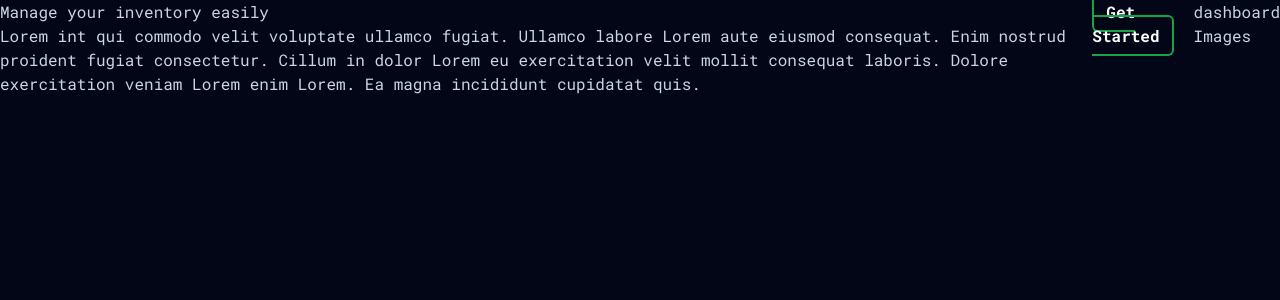
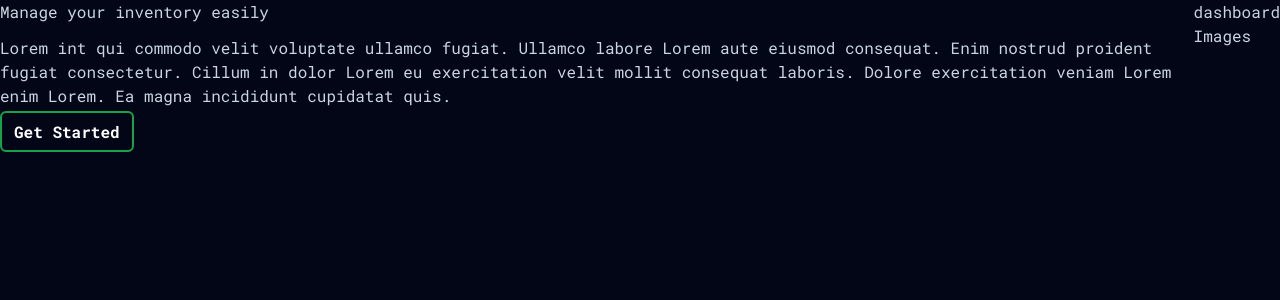
Before and after one commit to esthercate/Hardware-store-management, a Next.js app: page / in a window 1280 px wide. Shown: the top 300 px of the page. Built offline with nearby package versions, Linux system fonts and the light colour scheme.

Commit message:
Left section complete

```diff
--- a/app/page.jsx
+++ b/app/page.jsx
@@ -3,18 +3,19 @@ import Link from 'next/link'
 export default function Home () {
   return (
     <div className='flex gap-5'>
-      <div>
+      <div className='flex flex-col gap-3'>
         <h1>Manage your inventory easily</h1>
         <p>
           Lorem int qui commodo velit voluptate ullamco fugiat. Ullamco labore Lorem aute eiusmod consequat. Enim nostrud proident fugiat consectetur. Cillum in dolor Lorem eu exercitation velit mollit consequat laboris. Dolore exercitation veniam
           Lorem enim Lorem. Ea magna incididunt cupidatat quis.
         </p>
+        <div>
+          <Link href='/' className='py-2 px-3 mt-2 border-2 border-green-600 rounded-md hover:bg-green-700 cursor-pointer text-white font-bold w-1/2'>
+            Get Started
+          </Link>
+        </div>
       </div>
-      <div>
-        <Link href='/' className='py-2 px-3 mt-2 border-2 border-green-600 rounded-md hover:bg-green-700 cursor-pointer text-white font-bold w-1/2'>
-          Get Started
-        </Link>
-      </div>
+
       <div> dashboard Images</div>
     </div>
   )
```
